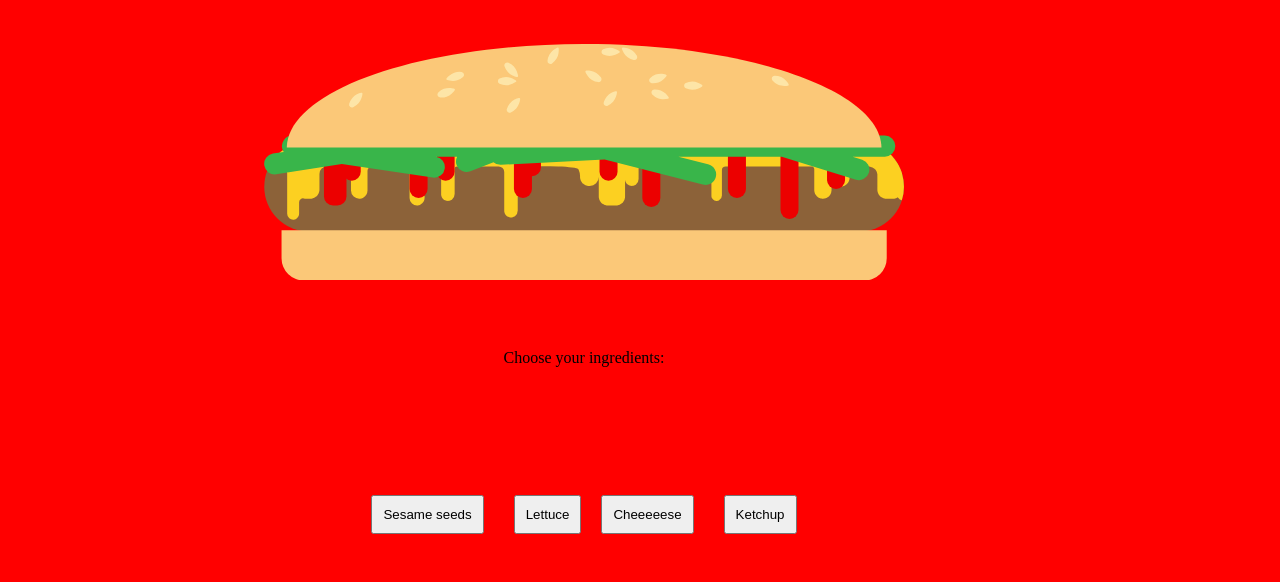
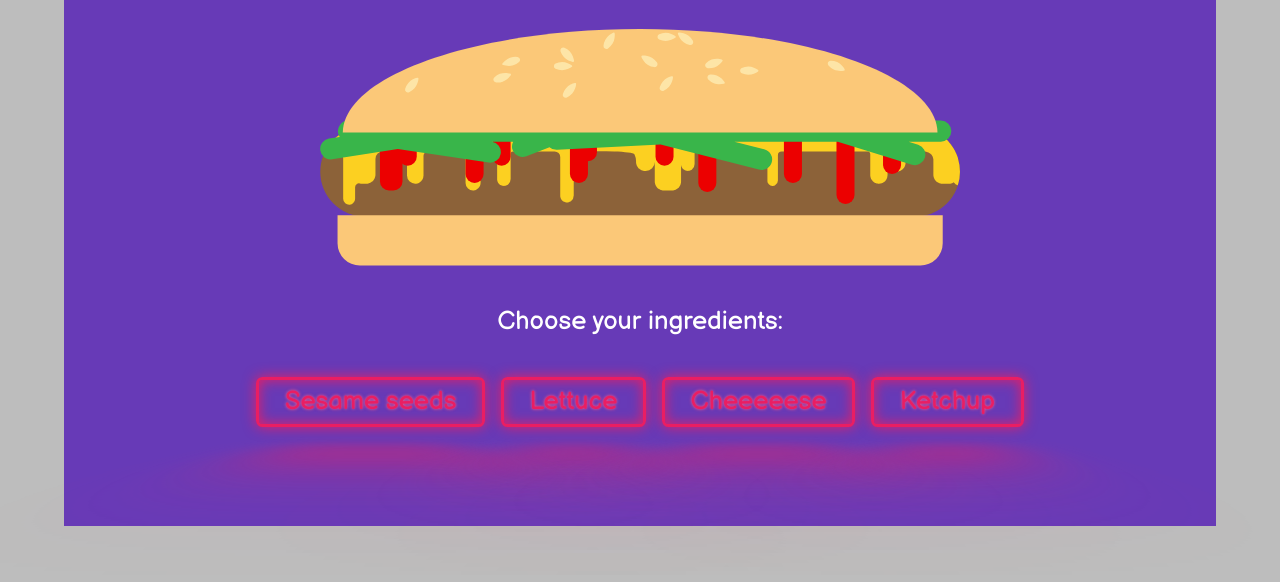
Before and after one commit to Ziggyologist/Hamburger, a plain HTML site: page hamburger.html in a window 1280 px wide. Shown: the part 234-816 px from the top of the page. Drawn offline with Linux system fonts and the light colour scheme.

Commit message:
Added neon buttons, changed layout

```diff
--- a/hamburger.html
+++ b/hamburger.html
@@ -8,10 +8,17 @@
 </head>
 <body>
 
-    <h1>The hambargar!!!</h1>
-    <!-- we deleted all the IDs and replaced them with classes (bcs classes cand host multiple items) -->
+  <div class="container">
 
-<svg class="hamburger" xmlns="http://www.w3.org/2000/svg" viewBox="0 0 852.35 315">
+    <div class="row">
+    <h1>THE HAMBARGAR</h1>
+    </div>
+    <div class="row">
+      <p>This is the next generation hamburger. Beware, it moves!</p>
+    </div>
+
+    <div class="hamburger_svg">
+      <svg class="hamburger" xmlns="http://www.w3.org/2000/svg" viewBox="0 0 852.35 315">
     <title>SVG inline style</title>
 
     <g class="patty" style="display:block">
@@ -67,15 +74,20 @@
       <path class="seed_burger" data-name="seed_burger" d="M265.38,242a1.51,1.51,0,0,1,1.9,1.66c-.39,2.92-1.58,8.25-5.21,12.4a21.6,21.6,0,0,1-7.18,5.22,3.87,3.87,0,0,1-5.31-4.64,21.39,21.39,0,0,1,4.21-7.82C257.42,244.68,262.54,242.78,265.38,242Z" transform="translate(-136.15 -177)" style="fill: #fff9c6"/>
     </g>
 
-  </svg>
+      </svg>
+  </div>
 
-  <p id="choose">Choose your ingredients:</p>
-  <div class="ingredients">
-    <button id="seeds_button">Sesame seeds</button>
-    <button id="lettuce_button">Lettuce</buttton>
-    <button id="cheese_button">Cheeeeese</button>
-    <button id="ketchup_button">Ketchup</button>
+  <div class="row">
+  <p>Choose your ingredients:</p>
   </div>
+  <div class=" row ingredients">
+    <a href="#" id="seeds_button" class="ingredient neon-button">Sesame seeds</a>
+    <a href="#" id="lettuce_button" class="ingredient neon-button">Lettuce</a>
+    <a href="#" id="cheese_button" class="ingredient neon-button">Cheeeeese</a>
+    <a href="#" id="ketchup_button" class="ingredient neon-button">Ketchup</a>
+    </div>
+  </div>
+
 
 <script src="script.js"></script>
 </body>
--- a/style.css
+++ b/style.css
@@ -1,58 +1,69 @@
-body {
-                background: red;
-                display: grid;
-                place-items: center;
-                width: 90vw;
-                /* height: 60vw;
-                padding: 10px; */
-                min-height: 100vh;
+@import url('https://fonts.googleapis.com/css2?family=Balsamiq+Sans:wght@400;700&family=Open+Sans:wght@400;500;700&display=swap');
+
+*, ::before, ::after {
+    margin:0;
+    padding:0;
+    box-sizing: border-box;
 }
 
-            h1 {
-                font-size: 4rem;
-                margin-bottom: 1em;
+body {
+    background: #BDBDBD;
+    font-family:'Balsamiq Sans', cursive;
+    }
+
+.container {
+    display: flex;
+    margin: 0 auto;
+    background-color: #673AB7;
+    width: 90%;
+    flex-direction: column;
+    min-height: 90vh;
+    align-self: center;
+    margin-top: 5vh;
+    justify-content: center;
+}
+
+.row {
+    display: flex;
+    align-self: center;
+}
+
+.row h1 {
+    font-size: 5vw;
+    color: #E91E63;
+}
+
+.row p {
+    padding: 0.5rem;
+    font-size: 2vw;
+    margin-bottom: 2rem;
+    COLOR: white;
+}
+
+.hamburger_svg {
+    display:flex;
+    margin: 0 auto;
+    margin-bottom: 2rem;
 }
 
 .hamburger {
-                /* display: grid; */
     width: 50vw;
-                /* height: 50vw; */
-                /* margin: auto; */
-                /* align-self: center; */
-                /* align-content: center; */
-                /* overflow: hidden;
-                margin-bottom: 10px; */
 }
 
 .ingredients {
-                /* display: inline-block;
-                margin: auto;
-                justify-content: center;
-                margin-top: 10px;
-                padding: auto; */
-                margin-top: 1em;
     font-size:2.5rem;
+    margin-bottom: 2rem;
 }
 
 .seed_burger {
     opacity: 60%;
 }
 
-            #choose {
-                margin-top: 10px;
-            }
-
-
 .hamburger:hover {
     animation-name: bounce;
     animation-duration: 0.5s;
     animation-iteration-count: infinite;
 }
-
-            /* .animation_active {
-                animation-name: bounce;
-                animation-duration: 1s;
-                animation-iteration-count: 1;} */
 
 @keyframes bounce {
 
@@ -61,7 +72,69 @@ body {
     }
 }
 
-            #seeds_button, #lettuce_button, #cheese_button, #ketchup_button {
-                margin: 10px;
-                padding: 10px;
+.ingredients {
+    display: flex;
+    flex-direction: row;
+    justify-content: space-evenly;
+    gap: 1rem;
 }
+
+.neon-button {
+    font-size: 2vw;
+    display: inline-block;
+    cursor: pointer;
+    text-decoration: none;
+    color: #E91E63;
+    border:#E91E63 0.125em solid;
+    border-radius: 0.25em;
+    padding: 0.25em 1em;
+    text-shadow:
+    0 0 0.125em hsl(0 0% 100% /.3),
+    0 0 0.125em currentColor;
+    box-shadow:
+    inset 0 0 0.5em 0 #E91E63,
+    0 0 0.5em 0 #E91E63;
+    position: relative;
+}
+
+.neon-button::before {
+    pointer-events:none;
+    content:"";
+    position: absolute;
+    background:#E91E63;
+    top: 120%;
+    left: 0;
+    width: 100%;
+    height: 100%;
+
+    transform: perspective(1em) rotateX(30deg) scale(1, 0.35);
+    filter: blur(1.4em);
+    opacity: 0.8;
+}
+
+.neon-button::after {
+    content: "";
+    position: absolute;
+    top: 0;
+    bottom: 0;
+    left: 0;
+    right: 0;
+    box-shadow: 0 0 1em 0.5em #E91E63;
+    opacity: 0;
+    transition: opacity 10 100ms linear;
+    z-index: -1;
+    background: #E91E63;
+}
+
+.neon-button:hover,
+.neon-button:focus {
+    background: #E91E63;
+    color: #673AB7;
+    text-shadow: none;
+}
+.neon-button:hover::before {
+    opacity: 1;
+}
+.neon-button:hover::after {
+    opacity:1;
+}
```
Lines whose indentation alone changed are shown as unchanged.
